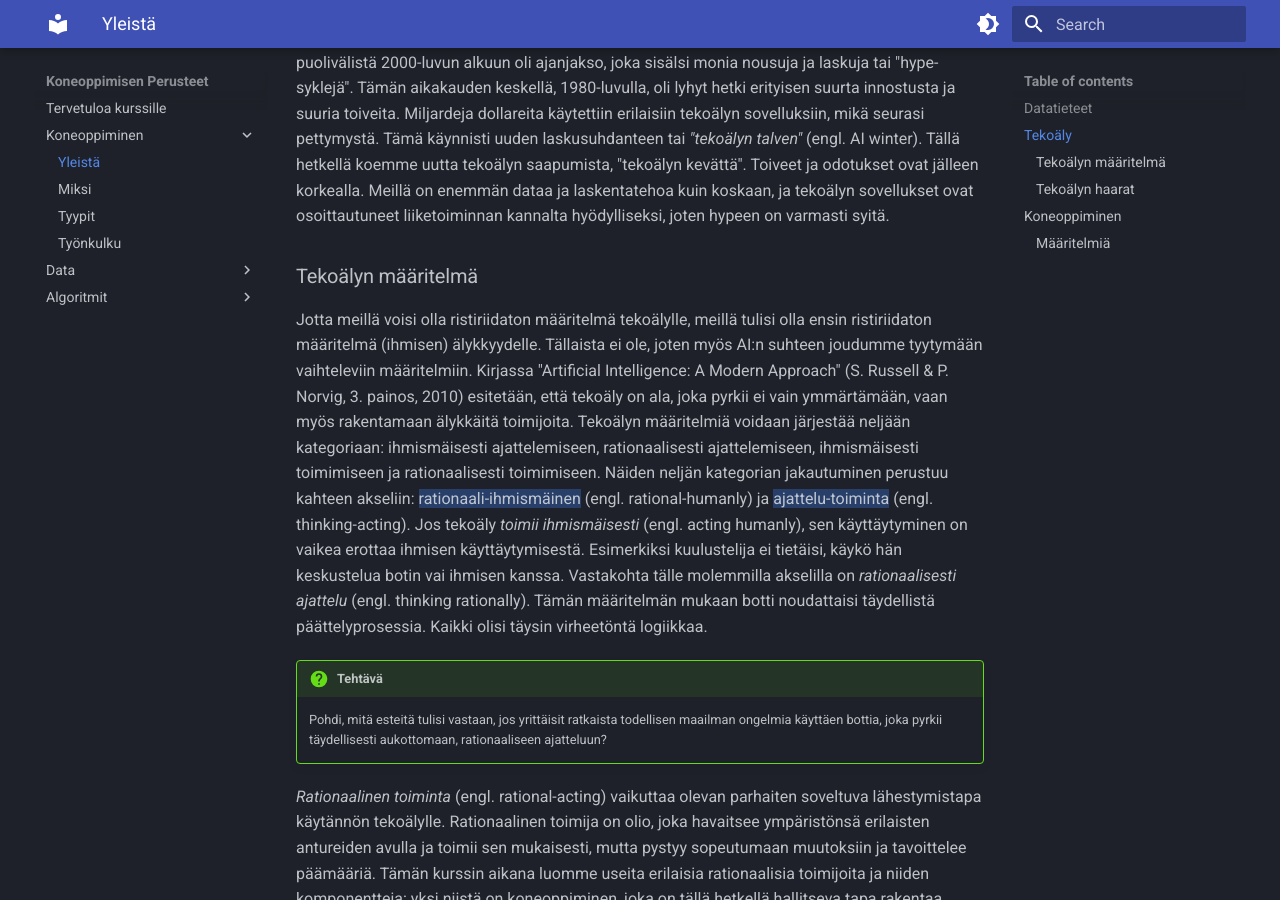
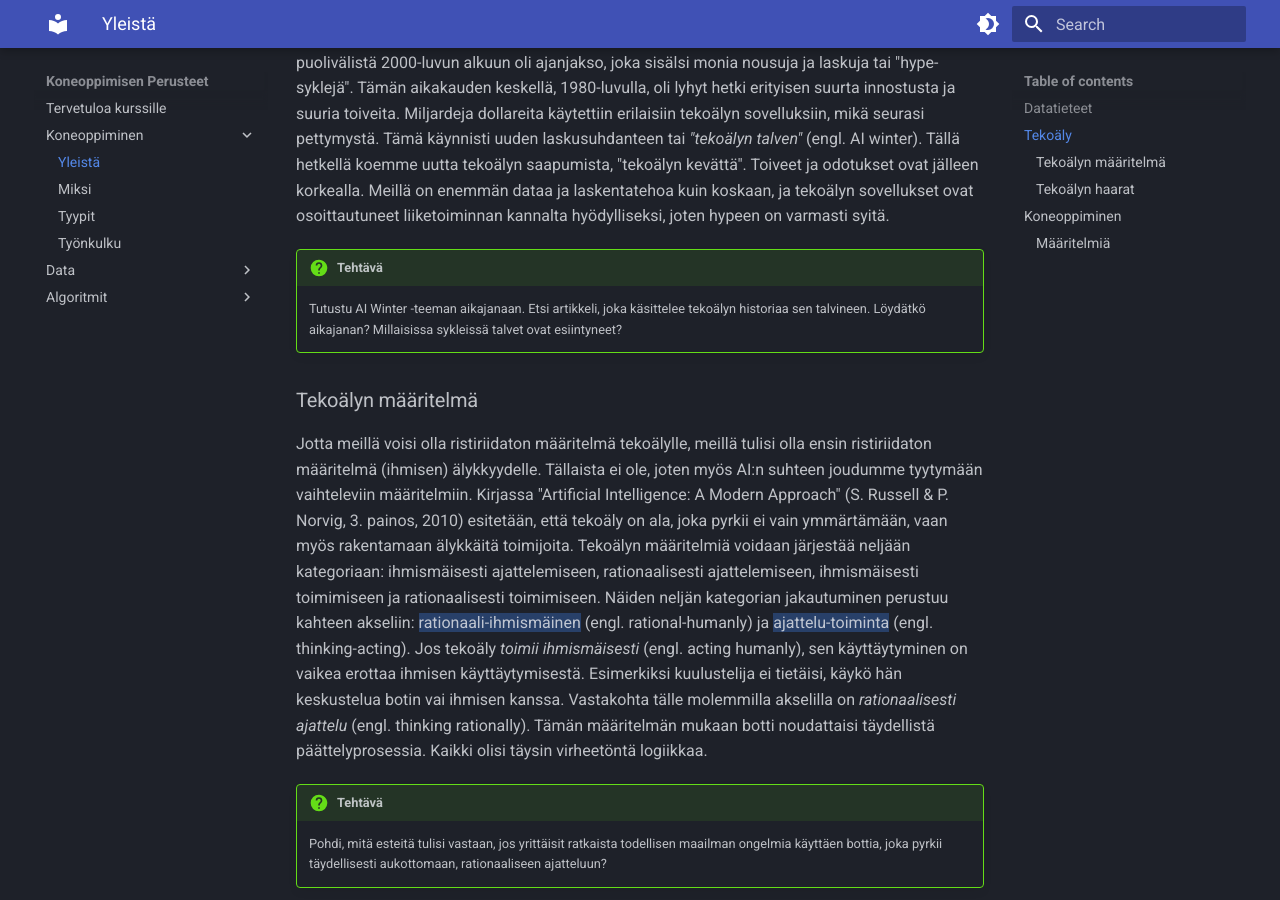
Before and after one commit to sourander/ml-perusteet, an MkDocs documentation site: the page built from docs/koneoppiminen/yleista.md, in a window 1280 px wide and 900 px high, scrolled down 1816 px. Built offline with MkDocs 1.6.1 and Material for MkDocs 9.7.7, drawn with Linux system fonts in a browser that asks for light colours.

Commit message:
Added AI Winter exercise

```diff
--- a/docs/koneoppiminen/yleista.md
+++ b/docs/koneoppiminen/yleista.md
@@ -23,6 +23,10 @@ Datatieteet ovat tieteenala, joka laittaa koneoppimisen käytäntöön. Kontekst
 Tekoäly on vahvasti elokuvateollisuuden ja muun fiktion värittämä käsite. Osa fiktion tarjoamasta tiedosta on täyttä humpuukia, ja todellisuudessa tekoälyn hupun alta paljastuu pikemminkin tilastotiedettä ja matematiikkaa. Tämä ei kuitenkaan vähennä tekoälyn arvoa liiketoiminnan kannalta tärkeiden ongelmien ratkaisijana. Tekoäly itsessään on kattotermi koneoppimiselle, ja se sisältää kaiken sellaisen teknologian, joka matkii ihmisenkaltaista älykkyyttä tavalla tai toisella. Näihin tapoihin kuuluvat myös sääntöpohjaiset järjestelmät (if-elif-elif-else).
 
 Tekoäly ei ole uusi keksintö. Ihmismielen päättelyn ymmärtämistä tai sitä vastaavan mekaanisen laitteen rakentamista on yritetty satoja ellei jopa tuhansia vuosia. Ensimmäinen neuroverkkotietokone, SNARC, rakennettiin vuonna 1950 Minskyn ja Edmondsin toimesta. Se koostui 40:stä keinotekoisesta neuronista, joiden rakennetta insiroivat ihmisaivojen neuronit. Vertailun vuoksi hedelmäkärpäsellä on noin 100 000 neuronia. 1950-luvulla ja 1960-luvulla tietokoneet olivat jo ratkaisseet tarinallisia ongelmia ja pelanneet shakkia. Nämä vuodet olivat täynnä toivoa ja suuria unelmia. Tekoälyn tutkijat tekivät ennusteita ja lupauksia tulevista menestystarinoistaan: tietokone voittaisi ihmisen shakissa 10 vuoden kuluessa. 1960-luvun puolivälistä 2000-luvun alkuun oli ajanjakso, joka sisälsi monia nousuja ja laskuja tai "hype-syklejä". Tämän aikakauden keskellä, 1980-luvulla, oli lyhyt hetki erityisen suurta innostusta ja suuria toiveita. Miljardeja dollareita käytettiin erilaisiin tekoälyn sovelluksiin, mikä seurasi pettymystä. Tämä käynnisti uuden laskusuhdanteen tai *"tekoälyn talven"* (engl. AI winter). Tällä hetkellä koemme uutta tekoälyn saapumista, "tekoälyn kevättä". Toiveet ja odotukset ovat jälleen korkealla. Meillä on enemmän dataa ja laskentatehoa kuin koskaan, ja tekoälyn sovellukset ovat osoittautuneet liiketoiminnan kannalta hyödylliseksi, joten hypeen on varmasti syitä.
+
+!!! question "Tehtävä"
+
+    Tutustu AI Winter -teeman aikajanaan. Etsi artikkeli, joka käsittelee tekoälyn historiaa sen talvineen. Löydätkö aikajanan? Millaisissa sykleissä talvet ovat esiintyneet?
 
 ### Tekoälyn määritelmä
 
```
